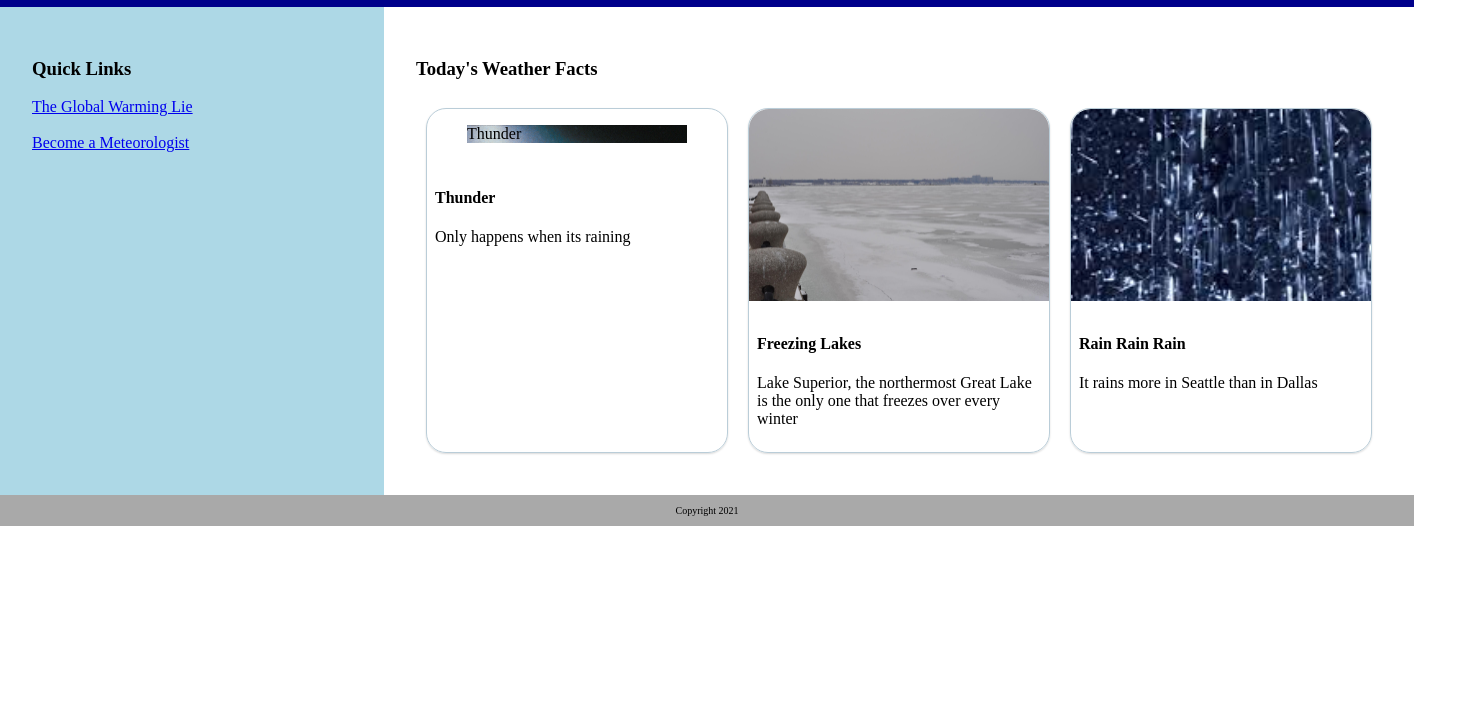
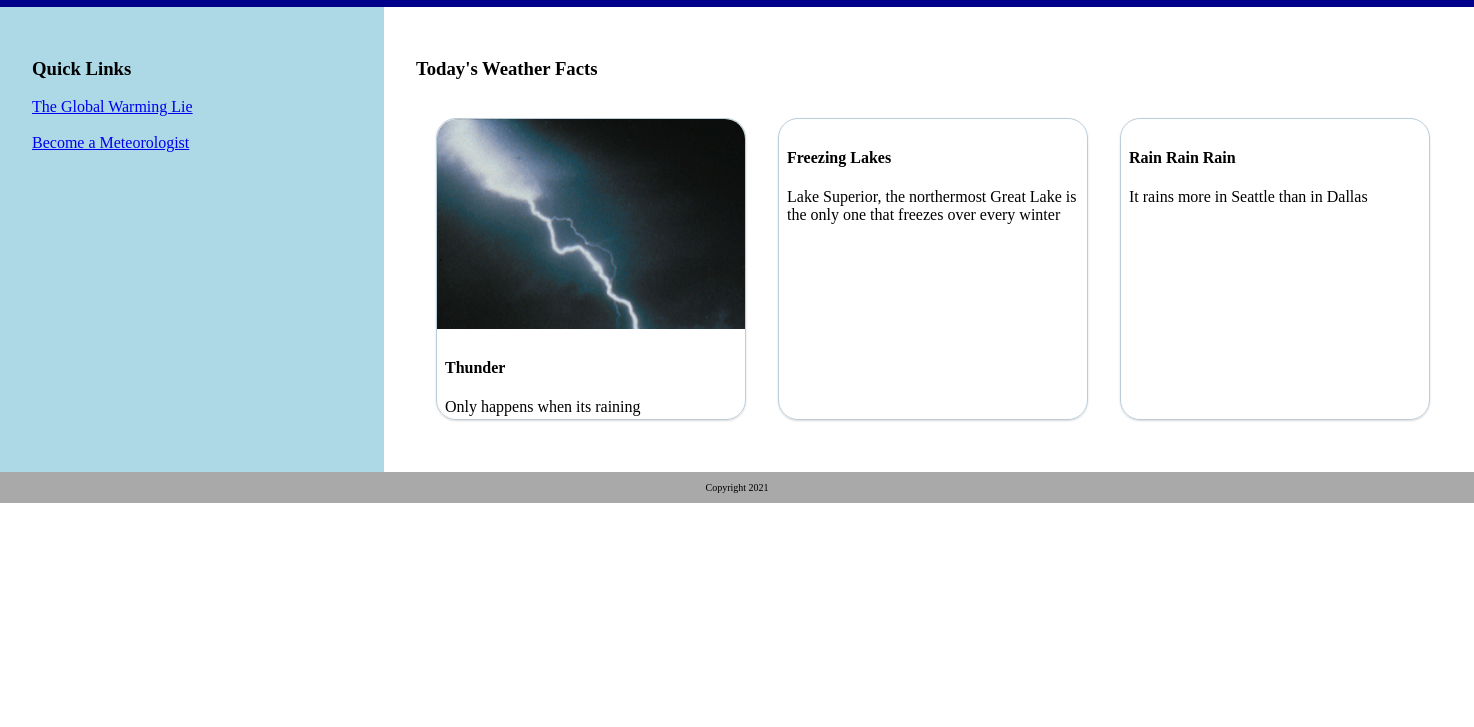
Before and after one commit to netia1128/Netia_FE_homework, a plain HTML site: page homework.html in a window 1280 px wide. Shown: the part 73-800 px from the top of the page, 1474 px wide, since content can reach past the window. Drawn offline with Linux system fonts and the light colour scheme.

Commit message:
Attempt to set background image of cards

```diff
--- a/homework.html
+++ b/homework.html
@@ -19,8 +19,7 @@
     <section class="content">
       <h3 class="section-header">Today's Weather Facts</h3>
       <article class="card">
-        <figure id="thunder-pic">
-          <figcaption>Thunder</figcaption>
+        <figure>
         </figure>
         <summary class="card-details">
           <h4>Thunder</h4>
@@ -28,14 +27,16 @@
         </summary>
       </article>
       <article class="card">
-        <img class="card-image" src="frozen_lake.jpeg" alt="Pandas">
+        <!-- <figure>
+        </figure> -->
         <summary class="card-details">
           <h4>Freezing Lakes</h4>
           <p>Lake Superior, the northermost Great Lake is the only one that freezes over every winter</p>
         </summary>
       </article>
       <article class="card">
-        <img class="card-image" src="rain.jpeg" alt="Pandas">
+        <!-- <figure>
+        </figure> -->
         <summary class="card-details">
           <h4>Rain Rain Rain</h4>
           <p>It rains more in Seattle than in Dallas</p>
--- a/homework_stylesheet.css
+++ b/homework_stylesheet.css
@@ -11,12 +11,33 @@ body {
 .card {
   border-radius: 20px;
   border: 1px solid #bacdd8;
-  margin: 10px;
+  margin: 20px;
   min-width: 300px;
+  min-height: 300px;
   box-shadow: 0 1px 2px rgba(0,0,0,0.15);
   transition: transform .5s, box-shadow 1s;
+  display: flex;
+  flex-direction: column;
+  align-items: stretch;
+  justify-content: stretch;
+  width: 90%;
 }
-
+.card figure {
+  width: 100%;
+  flex: 0 0 70%;
+  margin: 0%;
+  border-top-left-radius: 20px;
+  border-top-right-radius: 20px;
+}
+.card:nth-of-type(1) figure {
+  background-image: url("thunder.gif");
+}
+.card:nth-of-type(2) figure {
+  background-image: url("frozen_lake.jpeg");
+}
+.card:nth-of-type(3) figure {
+  background-image: url("rain.jpeg");
+}
 .card:hover {
   cursor: pointer;
   transform: scale(1.05, 1.05);
@@ -64,10 +85,6 @@ body {
   width: 320px;
   padding: 32px;
 }
-
-#thunder-pic {
-  background-image: url("thunder.gif");
-}
 @media only screen and (max-width: 1024px) {
   .side {
     grid-area: sidebar;
```
